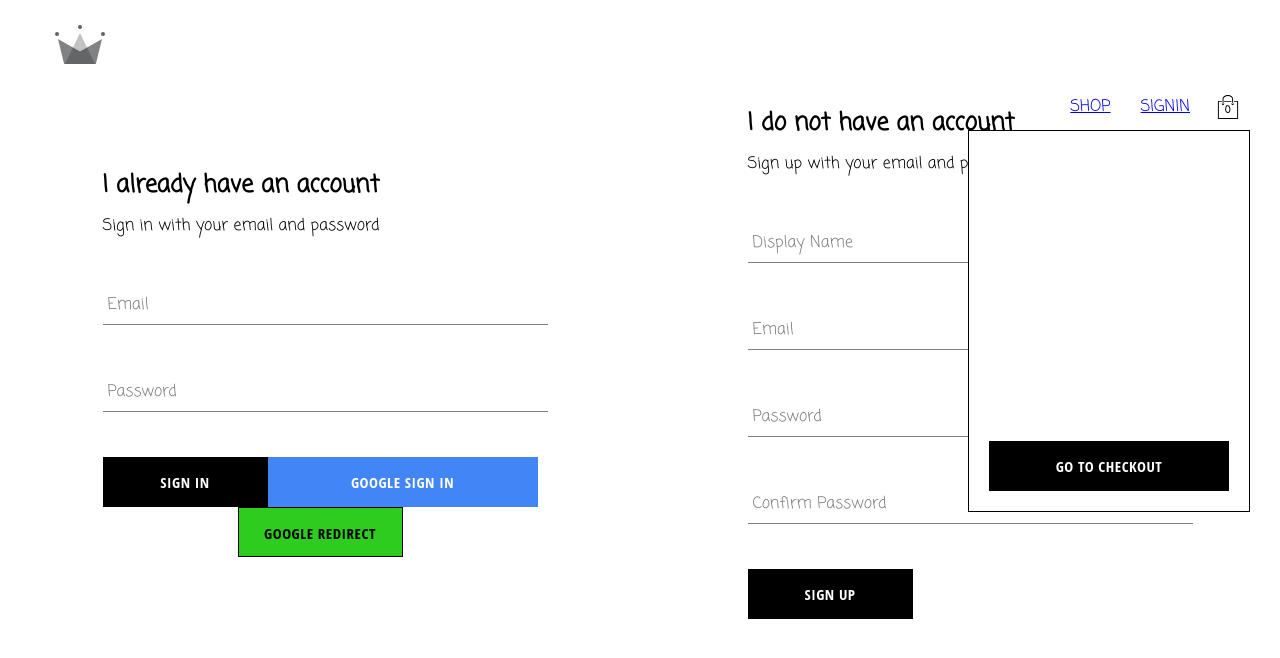
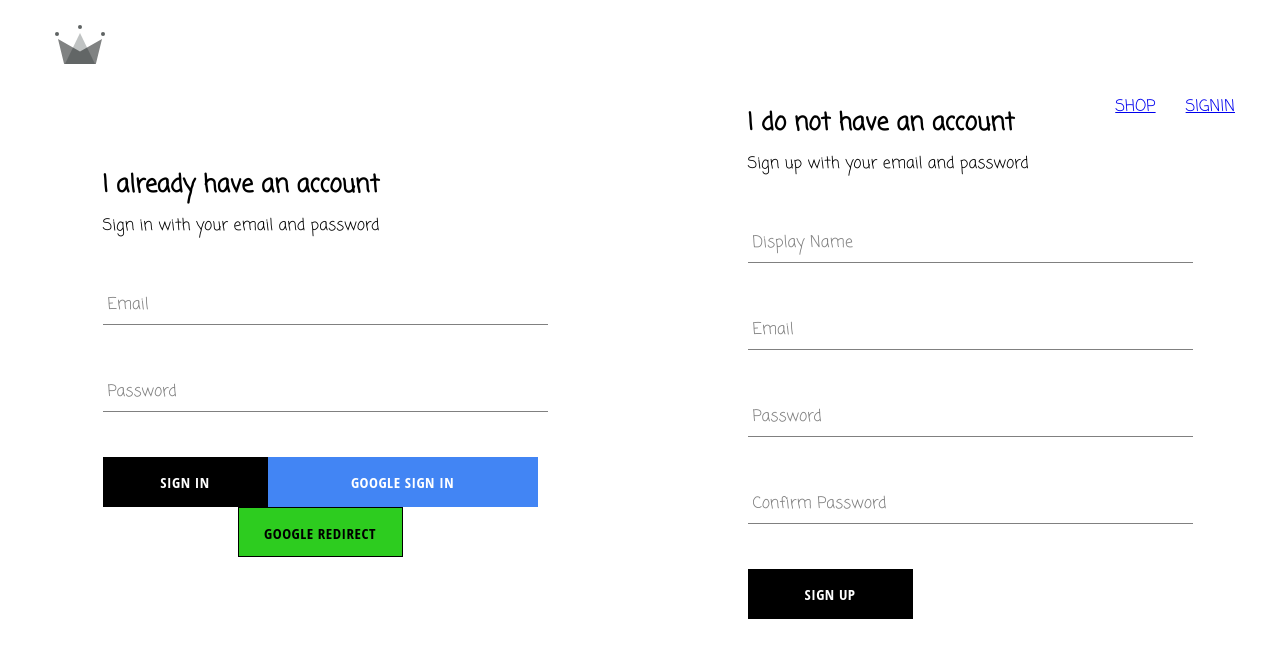
Before and after one commit to Nisha1205092/crown-clothing, a React (Create React App) app: page /auth in a window 1280 px wide. Shown: the top 658 px of the page. Built offline with nearby package versions, Linux system fonts and the light colour scheme; no server answers.

Commit message:
/ page not showing signin, sign out

```diff
--- a/src/routes/navigation/navigation.component.jsx
+++ b/src/routes/navigation/navigation.component.jsx
@@ -29,9 +29,9 @@ const Navigation = () => {
                                 SIGNIN
                             </Link>
                         )}
-                    <CartIcon />
+                    {/* <CartIcon /> */}
                 </div>
-                <CartDropdown />
+                {/* <CartDropdown /> */}
             </div>
             <Outlet />
         </Fragment>
```
Also changed, not shown: src/contexts/cart-icon.context.jsx (added, +15 -0 lines).
